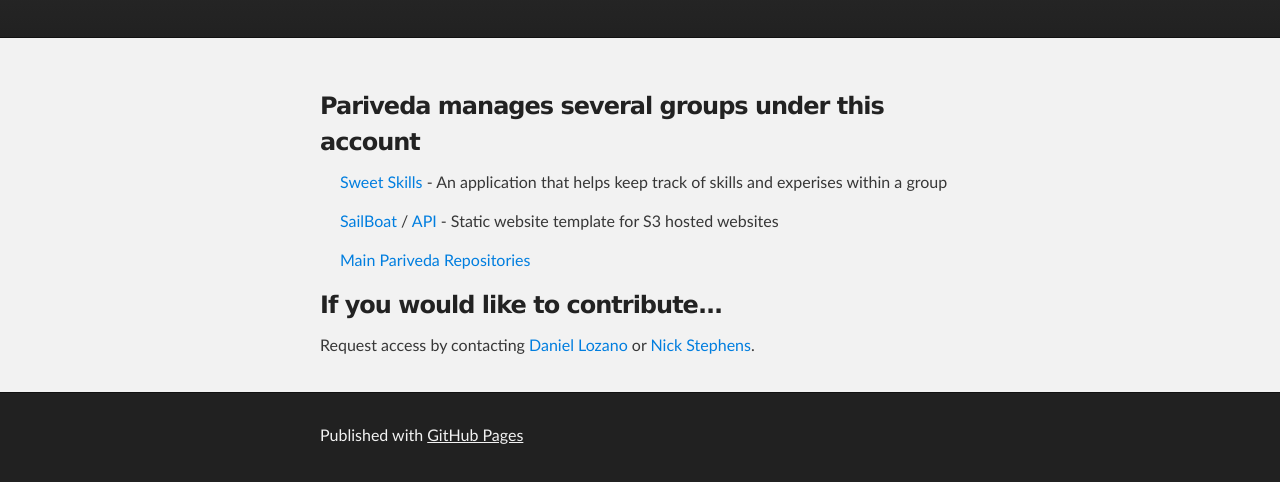
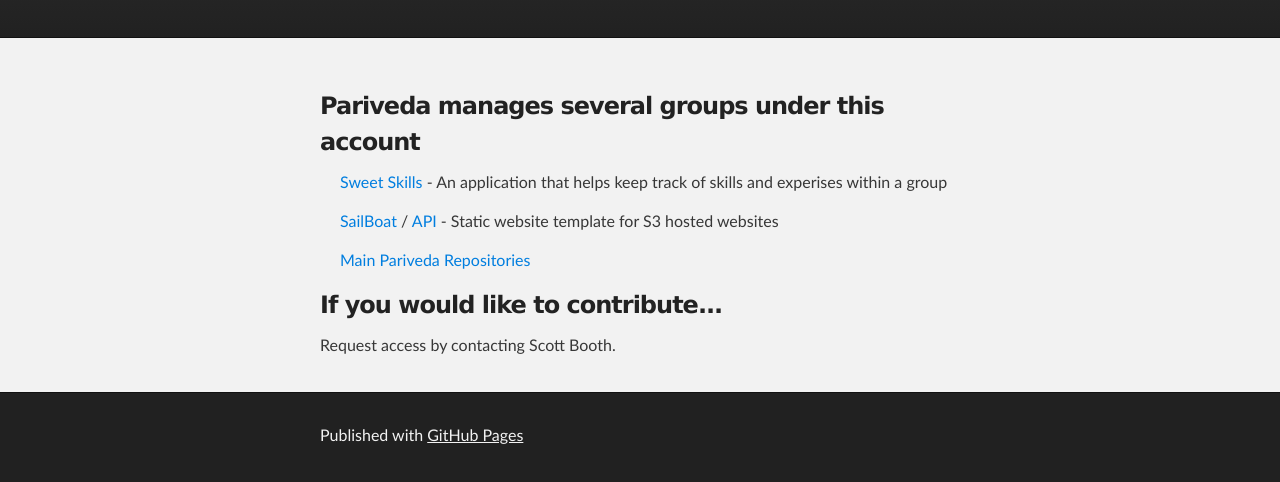
Before and after one commit to pariveda/pariveda.github.io, a plain HTML site: page index.html in a window 1280 px wide. Shown: the part 208-690 px from the top of the page. Drawn offline with Linux system fonts and the light colour scheme.

Commit message:
Update index.html

```diff
--- a/index.html
+++ b/index.html
@@ -40,7 +40,7 @@
           <h3>
         <a name="authors-and-contributors" class="anchor" href="#authors-and-contributors"><span class="octicon octicon-link"></span></a>If you would like to contribute...</h3>
 
-        <p>Request access by contacting <a href="mailto:daniel.lozano@parivedasolutions.com">Daniel Lozano</a> or <a href="mailto:nick.stephens@parivedasolutions.com">Nick Stephens</a>.</p>
+        <p>Request access by contacting Scott Booth.</p>
 
 
       </section>
```
